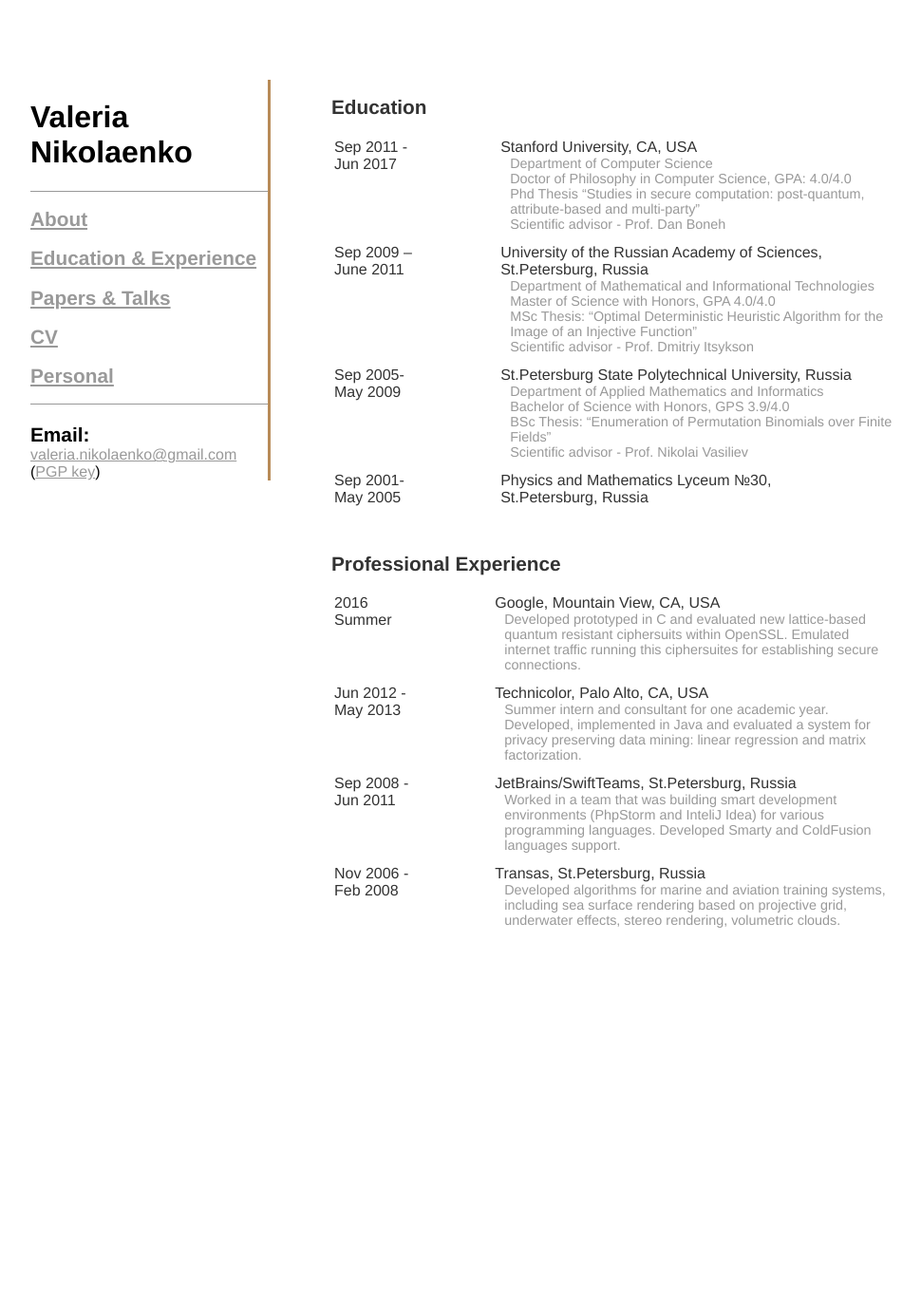
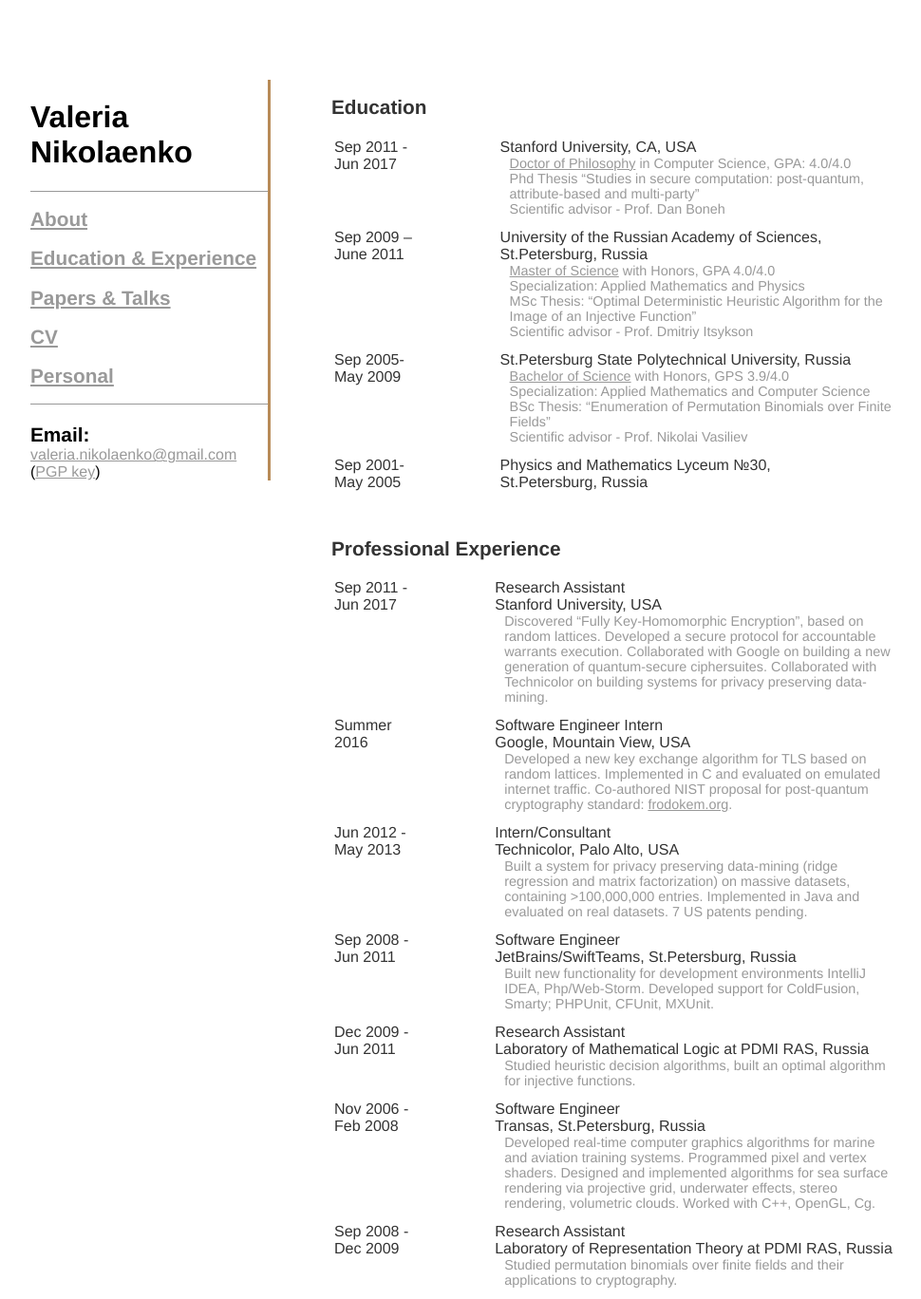
Before and after one commit to valerini/valerini.github.io, a Jekyll site: the page built from education.html, in a window 1280 px wide. Shown: the whole page at 95% size, without its empty margins (57-1027 px from the left). Built offline with Jekyll 4.4.1, drawn with Linux system fonts in a browser that asks for light colours; before the commit the page ends 989 px from its top, so only the background shows below that.

```diff
--- a/education.html
+++ b/education.html
@@ -10,8 +10,7 @@ title: Valeria Nikolaenko
     <td class="place">
       Stanford University, CA, USA
       <div class="details">
-	Department of Computer Science<br/>
-	Doctor of Philosophy in Computer Science, GPA: 4.0/4.0<br/>
+	<u>Doctor of Philosophy</u> in Computer Science, GPA: 4.0/4.0<br/>
 	Phd Thesis “Studies in secure computation: post-quantum, attribute-based and multi-party”<br/>
 	Scientific advisor - Prof. Dan Boneh
       </div>
@@ -22,8 +21,8 @@ title: Valeria Nikolaenko
     <td class="place">
       University of the Russian Academy of Sciences, St.Petersburg, Russia
       <div class="details">
-	Department of Mathematical and Informational Technologies<br/>
-	Master of Science with Honors, GPA 4.0/4.0<br/>
+	<u>Master of Science</u> with Honors, GPA 4.0/4.0<br/>
+	Specialization: Applied Mathematics and Physics<br/>
 	MSc Thesis: “Optimal Deterministic Heuristic Algorithm for the Image of
 	an Injective Function”<br/>
 	Scientific advisor - Prof. Dmitriy Itsykson<br/>
@@ -44,8 +43,8 @@ title: Valeria Nikolaenko
     <td class="place">
 	St.Petersburg State Polytechnical University, Russia
       <div class="details">
-	Department of Applied Mathematics and Informatics<br/>
-	Bachelor of Science with Honors, GPS 3.9/4.0<br/>
+	<u>Bachelor of Science</u> with Honors, GPS 3.9/4.0<br/>
+	Specialization: Applied Mathematics and Computer Science<br/>
 	BSc Thesis: “Enumeration of Permutation Binomials over Finite Fields”<br/>
 	Scientific advisor - Prof. Nikolai Vasiliev<br/>
       </div>
@@ -63,39 +62,77 @@ title: Valeria Nikolaenko
 
 <table class="education">
   <tr>
-    <td class="time_slot">2016<br/>Summer</td>
+    <td class="time_slot">Sep 2011 -<br/>Jun 2017</td>
     <td class="place">
-      Google, Mountain View, CA, USA
+      Research Assistant<br/>Stanford University, USA
       <div class="details">
-	Developed prototyped in C and evaluated new lattice-based quantum resistant ciphersuits within OpenSSL. Emulated internet traffic running this ciphersuites for establishing secure connections.
+	Discovered “Fully Key-Homomorphic Encryption”, based on random lattices.
+	Developed a secure protocol for accountable warrants execution.
+	Collaborated with Google on building a new generation of quantum-secure ciphersuites.
+	Collaborated with Technicolor on building systems for privacy preserving data-mining.
+      </div>
+    </td>
+  </tr>
+
+  <tr>
+    <td class="time_slot">Summer<br/>2016</td>
+    <td class="place">
+      Software Engineer Intern<br/>Google, Mountain View, USA
+      <div class="details">
+	Developed a new key exchange algorithm for TLS based on random lattices.
+	Implemented in C and evaluated on emulated internet traffic.
+	Co-authored NIST proposal for post-quantum cryptography standard: <a href="https://frodokem.org/">frodokem.org</a>.
       </div>
     </td>
   </tr>
   <tr>
     <td class="time_slot">Jun 2012 -<br/>May 2013</td>
     <td class="place">
-      Technicolor, Palo Alto, CA, USA
+      Intern/Consultant<br/>Technicolor, Palo Alto, USA
       <div class="details">
-	Summer intern and consultant for one academic year.
-	Developed, implemented in Java and evaluated a system for privacy preserving data mining: linear regression and matrix factorization.
+	Built a system for privacy preserving data-mining (ridge regression and matrix factorization) on massive datasets, containing >100,000,000 entries.
+	Implemented in Java and evaluated on real datasets.
+	7 US patents pending.
       </div>
     </td>
   </tr>
   <tr>
     <td class="time_slot">Sep 2008 - <br/>Jun 2011</td>
     <td class="place">
+      Software Engineer<br/>
       JetBrains/SwiftTeams, St.Petersburg, Russia
       <div class="details">
-	Worked in a team that was building smart development environments (PhpStorm and InteliJ Idea) for various programming languages. Developed Smarty and ColdFusion languages support.
+	Built new functionality for development environments IntelliJ IDEA, Php/Web-Storm. Developed support for ColdFusion, Smarty; PHPUnit, CFUnit, MXUnit.
+      </div>
+    </td>
+  </tr>
+  <tr>
+    <td class="time_slot">Dec 2009 -<br/>Jun 2011</td>
+    <td class="place">
+      Research Assistant<br/>
+      Laboratory of Mathematical Logic at PDMI RAS, Russia
+      <div class="details">
+	Studied heuristic decision algorithms, built an optimal algorithm for injective functions.
       </div>
     </td>
   </tr>
   <tr>
     <td class="time_slot">Nov 2006 -<br/>Feb 2008</td>
     <td class="place">
+      Software Engineer<br/>
       Transas, St.Petersburg, Russia
       <div class="details">
-	Developed algorithms for marine and aviation training systems, including sea surface rendering based on projective grid, underwater effects, stereo rendering, volumetric clouds.
+	Developed real-time computer graphics algorithms for marine and aviation training systems. Programmed pixel and vertex shaders. Designed and implemented algorithms for sea surface rendering via projective grid, underwater effects, stereo rendering, volumetric clouds. Worked with C++, OpenGL, Cg.
+      </div>
+    </td>
+  </tr>
+  <tr>
+    <td class="time_slot">Sep 2008 -<br/>Dec 2009</td>
+    <td class="place">
+      Research Assistant<br/>
+      Laboratory of Representation Theory at PDMI RAS, Russia
+      <div class="details">
+	Studied permutation binomials over finite fields and their applications to cryptography.
       </div>
     </td>
   </tr>
```
Also changed, not shown: index.html (+5 -5 lines), personal.html (+10 -2 lines), images/Peter_I_Sailing.jpg (added), 1 other file.
